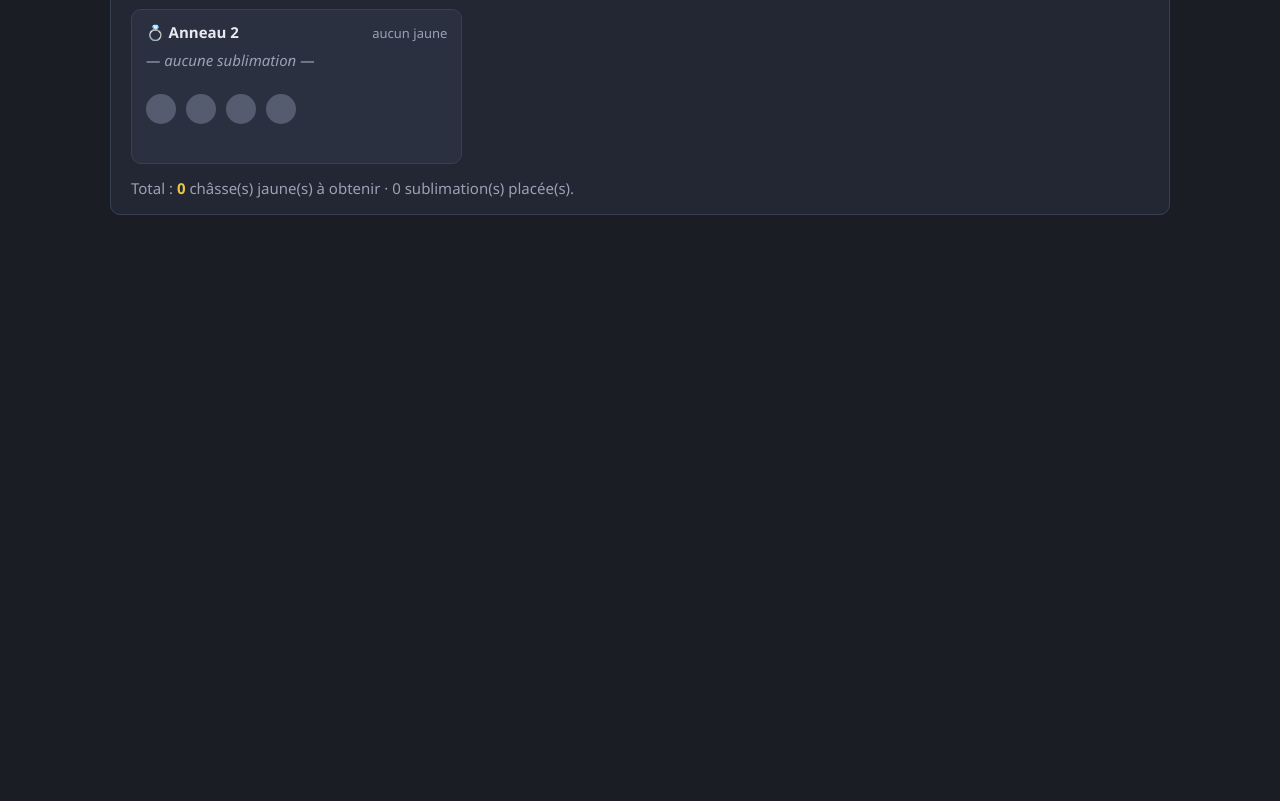
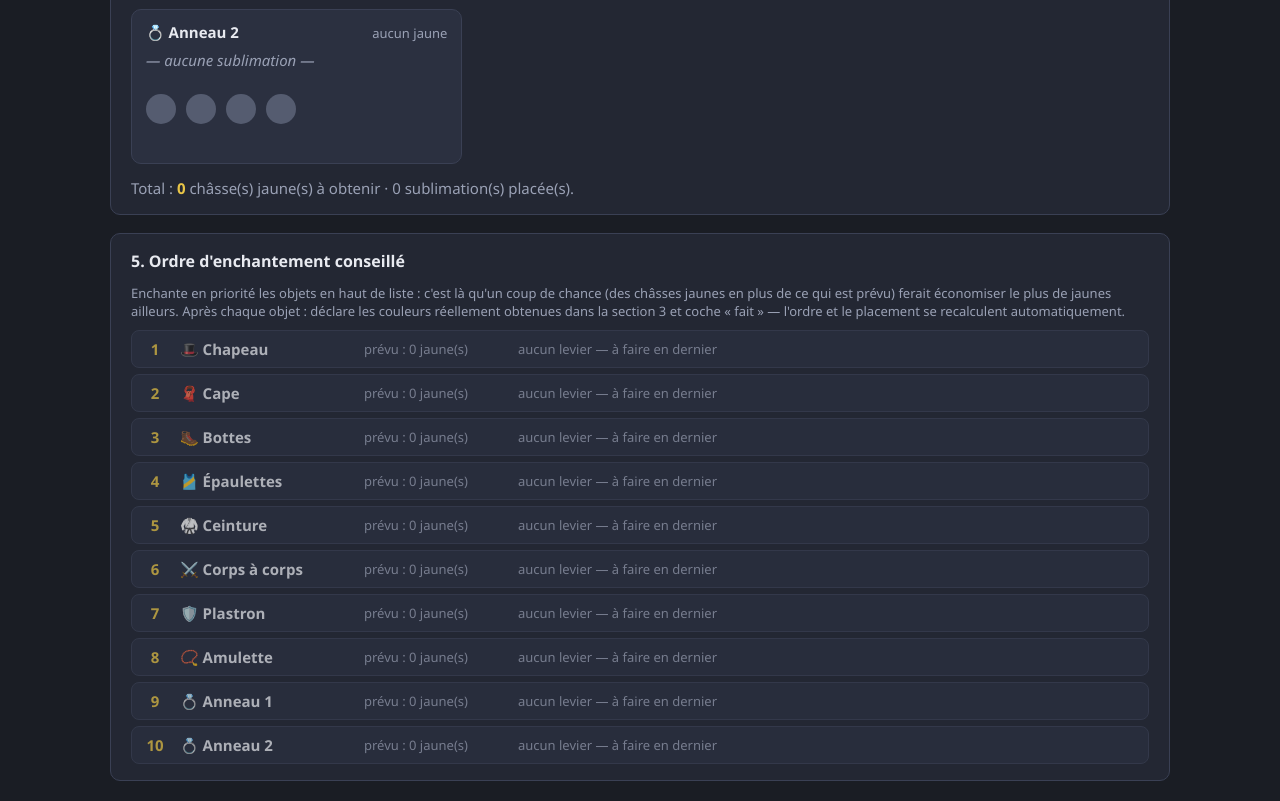
Before and after one commit to Troussierj13/OptiSubli, a plain HTML site: page index.html in a window 1280 px wide. Shown: the part 1023-1824 px from the top of the page. Before the commit the page ends 1258 px from the top, so only its background shows below. Drawn offline with Linux system fonts and the light colour scheme.

Commit message:
Ordre d'enchantement conseille et objets faits
- Section 5 : levier de chance par objet (economie si l'objet sortait
  full jaune), tri du plus grand levier au plus petit, recalcule en direct.
- Case fait par objet : chasses figees telles que declarees, plus de
  nouvelles jaunes proposees, sublimation acceptee uniquement si les
  couleurs correspondent deja (jaune = joker, emplacement vide = libre).

```diff
--- a/app.js
+++ b/app.js
@@ -43,7 +43,7 @@ const state = {
   // itemId -> { override: 'R'|'G'|'B'|'Y'|null, slots: [4 x ('R'|'G'|'B'|'Y'|null)] }
   items: {},
 };
-for (const it of ITEMS) state.items[it.id] = { override: null, slots: [null, null, null, null] };
+for (const it of ITEMS) state.items[it.id] = { override: null, slots: [null, null, null, null], done: false };
 
 const SUBLI_BY_NAME = new Map(SUBLIMATIONS.map(s => [s.name, s]));
 
@@ -75,14 +75,27 @@ function effectiveOpti(item) {
 // Retourne { cost, reused, layout: [{color, isNew, inWin}], offset }
 //  - cost   : nb de châsses jaunes à obtenir
 //  - reused : nb de jaunes déjà en place et réutilisées
-function bestPlacement(opti, existing, subliColors) {
+// Objet « fait » : châsses figées, la subli doit rentrer telle quelle (jaune déjà
+// en place = joker, emplacement vide = châsse normale à poser) → null si impossible.
+function bestPlacement(opti, existing, subliColors, done) {
   const offsets = subliColors ? [0, 1] : [null];
   let best = null;
   for (const off of offsets) {
     const layout = [];
-    let cost = 0, reused = 0;
+    let cost = 0, reused = 0, feasible = true;
     for (let pos = 0; pos < 4; pos++) {
       const inWin = off !== null && pos >= off && pos < off + 3;
+      if (done) {
+        let color = existing[pos] || "ANY";
+        if (inWin) {
+          const need = subliColors[pos - off];
+          if (existing[pos] === "Y") reused++;
+          else if (!existing[pos]) color = need;
+          else if (existing[pos] !== need) feasible = false;
+        }
+        layout.push({ color, isNew: false, inWin });
+        continue;
+      }
       let base, needY = false;
       if (opti === null) {
         base = inWin ? subliColors[pos - off] : "ANY";
@@ -104,6 +117,7 @@ function bestPlacement(opti, existing, subliColors) {
       }
       layout.push({ color, isNew, inWin });
     }
+    if (!feasible) continue;
     const cand = { cost, reused, layout, offset: off };
     if (!best || cand.cost < best.cost || (cand.cost === best.cost && cand.reused > best.reused)) {
       best = cand;
@@ -119,12 +133,12 @@ function optimize(sublis) {
   const n = sublis.length;
   const FULL = (1 << n) - 1;
 
-  // Coûts précalculés
+  // Coûts précalculés (null = subli impossible sur un objet « fait »)
   const noSubli = ITEMS.map(it =>
-    bestPlacement(effectiveOpti(it), state.items[it.id].slots, null));
+    bestPlacement(effectiveOpti(it), state.items[it.id].slots, null, state.items[it.id].done));
   const withSubli = ITEMS.map(it =>
     sublis.map(s =>
-      bestPlacement(effectiveOpti(it), state.items[it.id].slots, s.colors.map(c => ID_TO_COLOR[c]))));
+      bestPlacement(effectiveOpti(it), state.items[it.id].slots, s.colors.map(c => ID_TO_COLOR[c]), state.items[it.id].done)));
 
   // Score lexicographique : d'abord minimiser les jaunes à obtenir, puis, à coût égal,
   // maximiser la réutilisation des jaunes déjà en place (les sublis les plus exigeantes
@@ -145,6 +159,7 @@ function optimize(sublis) {
     // Option : une des sublis restantes
     for (let s = 0; s < n; s++) {
       if (mask & (1 << s)) continue;
+      if (withSubli[i][s] === null) continue;
       const r = go(i + 1, mask | (1 << s));
       if (r === null) continue;
       const sc = score(withSubli[i][s]) + r.score;
@@ -172,6 +187,28 @@ function optimize(sublis) {
     }
   }
   return { total, perItem };
+}
+
+// Ordre d'enchantement conseillé : pour chaque objet restant, « levier de chance » =
+// économie de jaunes si l'objet sortait full jaune (les objets où la chance rapporte
+// le plus sont à enchanter en premier).
+function computeOrdre(sublis) {
+  const base = optimize(sublis);
+  if (!base) return null;
+  const rows = [];
+  for (let i = 0; i < ITEMS.length; i++) {
+    const it = ITEMS[i];
+    const cfg = state.items[it.id];
+    if (cfg.done) continue;
+    const plannedCost = base.perItem[i].placement.cost;
+    const savedSlots = cfg.slots;
+    cfg.slots = ["Y", "Y", "Y", "Y"];
+    const lucky = optimize(sublis);
+    cfg.slots = savedSlots;
+    rows.push({ item: it, levier: lucky ? base.total - lucky.total : 0, plannedCost });
+  }
+  rows.sort((a, b) => b.levier - a.levier || b.plannedCost - a.plannedCost);
+  return { base, rows };
 }
 
 /* ============================================================
@@ -286,10 +323,17 @@ function renderItemsConfig() {
       <span class="opti-label">Couleur opti :</span>
       <select data-override>${overrideOpts}</select>
       <span class="opti-label">Châsses actuelles :</span>
-      <span class="slots">${slotSelects}</span>`;
+      <span class="slots">${slotSelects}</span>
+      <label class="done-label" title="Châsses figées telles que déclarées : le plan ne proposera plus de nouvelles jaunes ici, et une sublimation n'y sera placée que si les couleurs correspondent déjà">
+        <input type="checkbox" data-done ${cfg.done ? "checked" : ""}> fait
+      </label>`;
 
     row.querySelector("[data-override]").addEventListener("change", e => {
       cfg.override = e.target.value || null;
+      update();
+    });
+    row.querySelector("[data-done]").addEventListener("change", e => {
+      cfg.done = e.target.checked;
       update();
     });
     row.querySelectorAll("[data-slot]").forEach(sel => {
@@ -304,16 +348,20 @@ function renderItemsConfig() {
 
 /* ---- Résultats ---- */
 
-function renderResults() {
-  const resBox = $("results");
-  const sumBox = $("summary");
-
-  // Dépliage des exemplaires
+// Dépliage des exemplaires choisis (Carnage x2 => deux entrées)
+function expandedSublis() {
   const sublis = [];
   for (const c of state.chosen) {
     const s = SUBLI_BY_NAME.get(c.name);
     for (let k = 0; k < c.qty; k++) sublis.push({ name: c.name, colors: s.colors });
   }
+  return sublis;
+}
+
+function renderResults() {
+  const resBox = $("results");
+  const sumBox = $("summary");
+  const sublis = expandedSublis();
 
   if (sublis.length > MAX_SUBLIS) {
     resBox.innerHTML = "";
@@ -325,7 +373,9 @@ function renderResults() {
   const result = optimize(sublis);
   if (!result) {
     resBox.innerHTML = "";
-    sumBox.innerHTML = "Calcul impossible.";
+    sumBox.innerHTML = "Impossible de tout placer : les objets « faits » n'acceptent une sublimation " +
+      "que si leurs châsses correspondent déjà. Décoche « fait » quelque part ou retire une sublimation.";
+    $("total-yellow").textContent = "–";
     return;
   }
 
@@ -333,8 +383,9 @@ function renderResults() {
   resBox.innerHTML = "";
   for (const { item, subli, placement } of result.perItem) {
     totalReused += placement.reused;
+    const done = state.items[item.id].done;
     const card = document.createElement("div");
-    card.className = "result-card";
+    card.className = "result-card" + (done ? " done" : "");
 
     const slots = placement.layout.map((sl, i) => `
       <span class="slot">
@@ -350,7 +401,7 @@ function renderResults() {
     card.innerHTML = `
       <div class="head">
         <span class="item-title">${item.icon} ${item.label}</span>
-        <span class="cost ${placement.cost ? "" : "zero"}">${placement.cost ? placement.cost + " jaune(s) à obtenir" : "aucun jaune"}</span>
+        <span class="cost ${placement.cost ? "" : "zero"}">${done ? "✓ fait" : placement.cost ? placement.cost + " jaune(s) à obtenir" : "aucun jaune"}</span>
       </div>
       <div class="subli-name ${subli ? "" : "none"}">${subli ? subli.name : "— aucune sublimation —"}</div>
       <div class="slots">${slots}</div>
@@ -362,6 +413,36 @@ function renderResults() {
   sumBox.innerHTML = `Total : <b>${result.total}</b> châsse(s) jaune(s) à obtenir` +
     (totalReused ? ` · ${totalReused} jaune(s) déjà possédée(s) réutilisée(s)` : "") +
     ` · ${sublis.length} sublimation(s) placée(s).`;
+}
+
+/* ---- Ordre d'enchantement conseillé ---- */
+
+function renderOrdre() {
+  const box = $("ordre-list");
+  const sublis = expandedSublis();
+  if (sublis.length > MAX_SUBLIS) { box.innerHTML = ""; return; }
+  const data = computeOrdre(sublis);
+  if (!data) { box.innerHTML = ""; return; }
+
+  box.innerHTML = "";
+  for (const r of data.rows) {
+    const li = document.createElement("li");
+    li.className = "ordre-item" + (r.levier ? "" : " no-levier");
+    li.innerHTML = `
+      <span class="ordre-name">${r.item.icon} ${r.item.label}</span>
+      <span class="ordre-info">prévu : ${r.plannedCost} jaune(s)</span>
+      <span class="ordre-levier">${r.levier ? `si chance : jusqu'à −${r.levier} jaune(s)` : "aucun levier — à faire en dernier"}</span>`;
+    box.appendChild(li);
+  }
+  for (const it of ITEMS) {
+    if (!state.items[it.id].done) continue;
+    const li = document.createElement("li");
+    li.className = "ordre-item done";
+    li.innerHTML = `
+      <span class="ordre-name">${it.icon} ${it.label}</span>
+      <span class="ordre-info">✓ fait</span><span class="ordre-levier"></span>`;
+    box.appendChild(li);
+  }
 }
 
 /* ---- Persistance ---- */
@@ -398,6 +479,7 @@ function update() {
   renderChosen();
   renderItemsConfig();
   renderResults();
+  renderOrdre();
   saveState();
 }
 
--- a/index.html
+++ b/index.html
@@ -76,6 +76,15 @@
     <div class="summary" id="summary"></div>
   </section>
 
+  <section class="panel">
+    <h2>5. Ordre d'enchantement conseillé</h2>
+    <p class="hint">Enchante en priorité les objets en haut de liste : c'est là qu'un coup de chance
+    (des châsses jaunes en plus de ce qui est prévu) ferait économiser le plus de jaunes ailleurs.
+    Après chaque objet : déclare les couleurs réellement obtenues dans la section 3 et coche « fait » —
+    l'ordre et le placement se recalculent automatiquement.</p>
+    <ol class="ordre-list" id="ordre-list"></ol>
+  </section>
+
 </main>
 
 <script src="data.js"></script>
--- a/style.css
+++ b/style.css
@@ -234,3 +234,50 @@ h2 .counter { color: var(--muted); font-weight: 400; font-size: 14px; }
 
 .summary { margin-top: 14px; color: var(--muted); }
 .summary b { color: var(--accent); }
+
+.result-card.done { opacity: .65; }
+
+/* ---- Ordre d'enchantement ---- */
+.done-label {
+  margin-left: auto;
+  color: var(--muted);
+  cursor: pointer;
+  user-select: none;
+  white-space: nowrap;
+}
+.done-label input { accent-color: var(--green); }
+
+.ordre-list {
+  list-style: none;
+  margin: 0;
+  padding: 0;
+  display: flex;
+  flex-direction: column;
+  gap: 6px;
+  counter-reset: ordre;
+}
+.ordre-item {
+  display: flex;
+  align-items: center;
+  gap: 14px;
+  flex-wrap: wrap;
+  background: var(--panel2);
+  border: 1px solid var(--border);
+  border-radius: 8px;
+  padding: 8px 12px;
+}
+.ordre-item:not(.done) { counter-increment: ordre; }
+.ordre-item::before {
+  content: counter(ordre);
+  font-weight: 800;
+  color: var(--accent);
+  width: 22px;
+  text-align: center;
+}
+.ordre-item.done::before { content: "✓"; color: var(--green); }
+.ordre-item .ordre-name { font-weight: 600; width: 170px; }
+.ordre-item .ordre-info { color: var(--muted); font-size: 13px; width: 140px; }
+.ordre-item .ordre-levier { color: var(--accent); font-size: 13px; font-weight: 600; }
+.ordre-item.no-levier { opacity: .7; }
+.ordre-item.no-levier .ordre-levier { color: var(--muted); font-weight: 400; }
+.ordre-item.done { opacity: .5; }
```
Also changed, not shown: 1 other file.
